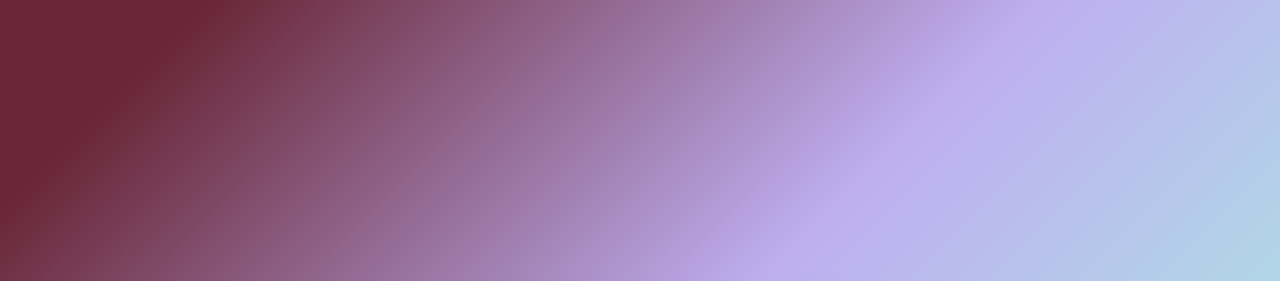
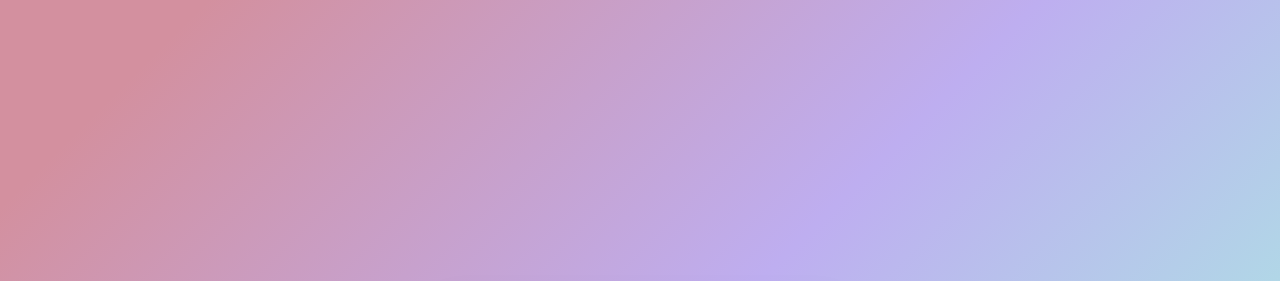
Before and after one commit to ms20240492/gitops-u-malom, a website built with Vite: page index.html in a window 1280 px wide. Shown: the top 281 px of the page. Built offline with nearby package versions, Linux system fonts and the light colour scheme; what @jaames/iro would draw is missing.

Commit message:
izmenjen css1

```diff
--- a/style.css
+++ b/style.css
@@ -9,7 +9,7 @@
 html,body {
     height: 100%;
     width: 100%;
-    background: linear-gradient(135deg, #692636 10%, #beaef0 50%, #a4ffde 100%) !important;
+    background: linear-gradient(135deg, #d3909f 10%, #beaef0 50%, #a4ffde 100%) !important;
     font-family: 'Inter', sans-serif;
     -webkit-font-smoothing: antialiased;
     -moz-osx-font-smoothing: grayscale;
```
